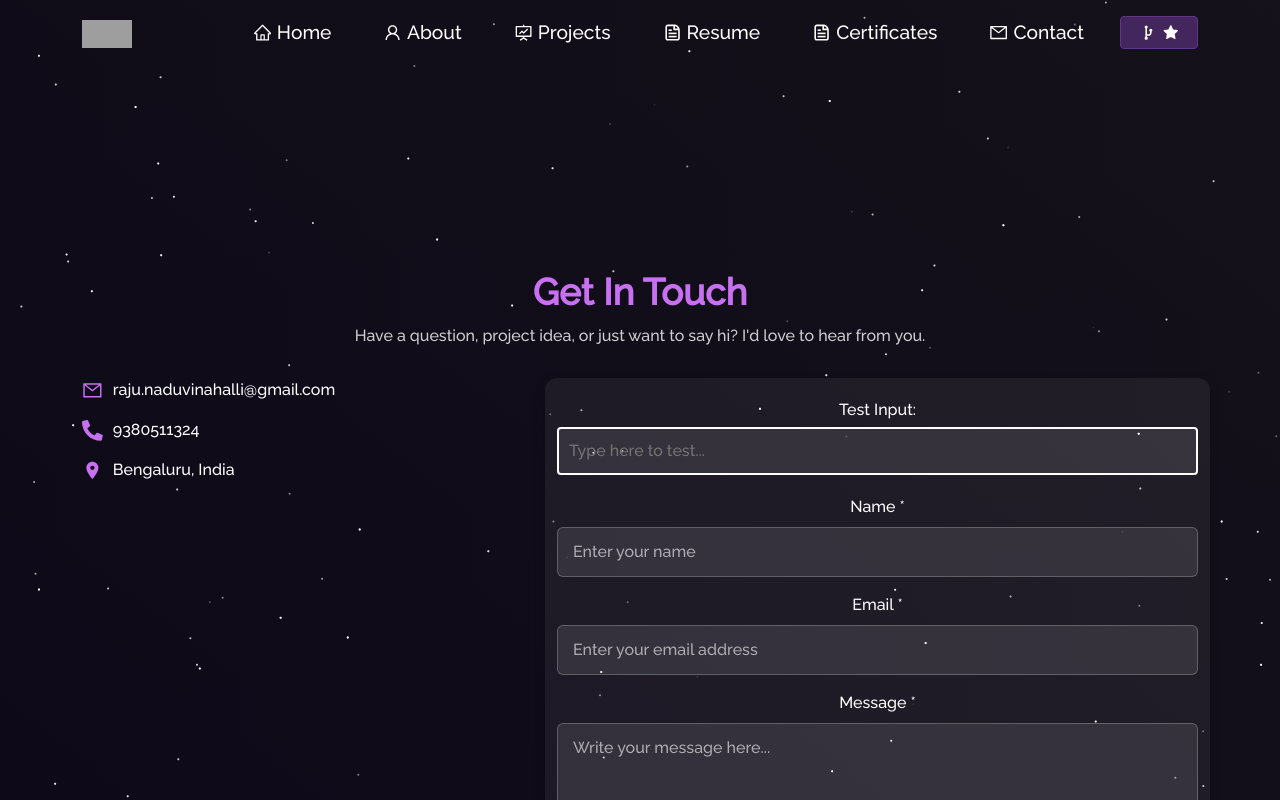
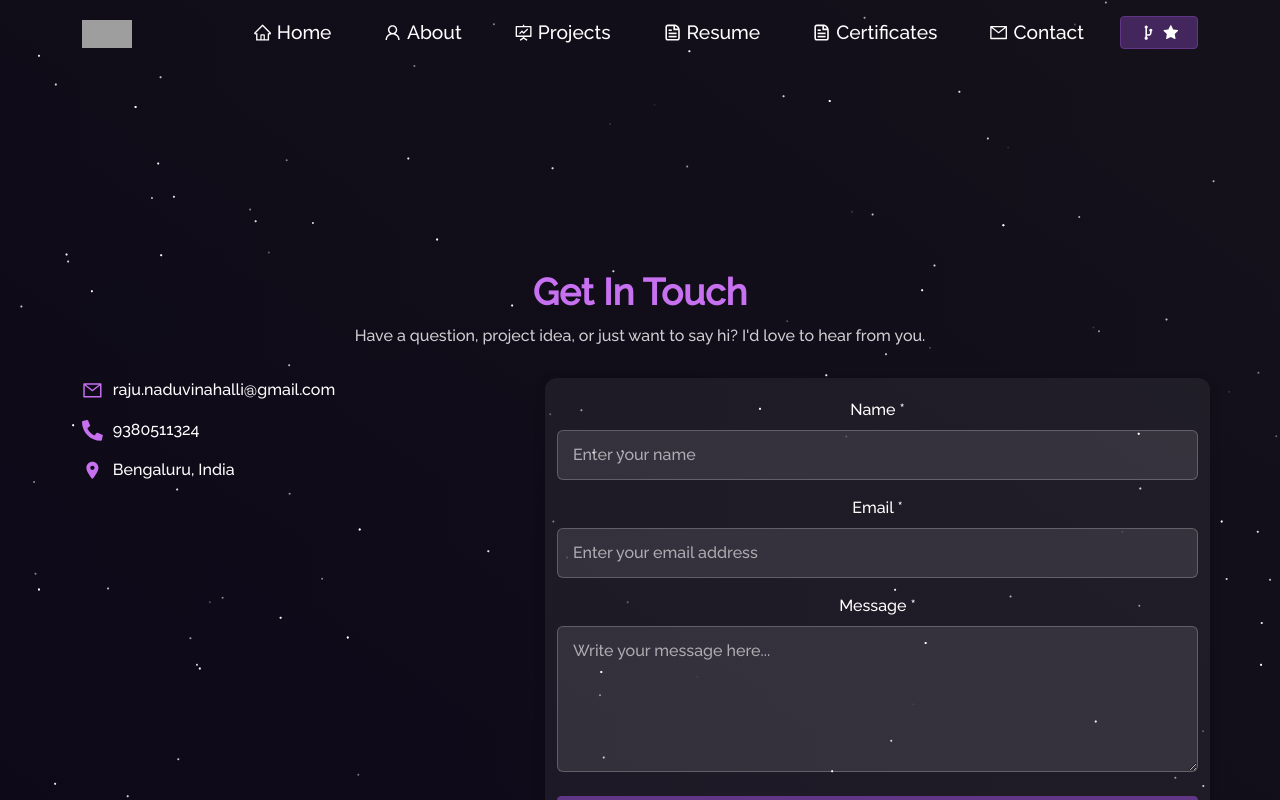
Before and after one commit to Rajashekharvn/PORTFOLIO, a React (Create React App) app: page /contact in a window 1280 px wide. Shown: the top 800 px of the page. Built offline with nearby package versions, Linux system fonts and the light colour scheme; no server answers; grey boxes are pictures that could not be loaded; the HTML template or start-up script is replaced by a standard one.

Commit message:
Remove test input and debug CSS styling from contact form

```diff
--- a/src/components/Contact/Contact.css
+++ b/src/components/Contact/Contact.css
@@ -120,14 +120,6 @@
   pointer-events: auto !important;
 }
 
-/* Debug styling - remove after testing */
-.contact-form .contact-input:hover {
-  border: 2px solid red !important;
-}
-
-.contact-form .contact-input:focus {
-  border: 2px solid green !important;
-}
 
 .contact-form .contact-input:disabled {
   background-color: rgba(255, 255, 255, 0.05) !important;
--- a/src/components/Contact/Contact.js
+++ b/src/components/Contact/Contact.js
@@ -129,27 +129,6 @@ function Contact() {
               </Alert>
             )}
             <form onSubmit={handleSubmit} className="contact-form">
-
-              {/* Test input - simple as possible */}
-              <div style={{marginBottom: '20px'}}>
-                <label style={{color: 'white', display: 'block', marginBottom: '5px'}}>Test Input:</label>
-                <input
-                  type="text"
-                  style={{
-                    width: '100%',
-                    padding: '10px',
-                    fontSize: '16px',
-                    border: '2px solid #fff',
-                    backgroundColor: 'rgba(255,255,255,0.1)',
-                    color: '#fff',
-                    borderRadius: '4px',
-                    zIndex: 10000,
-                    position: 'relative'
-                  }}
-                  placeholder="Type here to test..."
-                />
-              </div>
-
               <div className="form-group mb-3">
                 <label htmlFor="name" className="form-label">Name *</label>
                 <input
```
